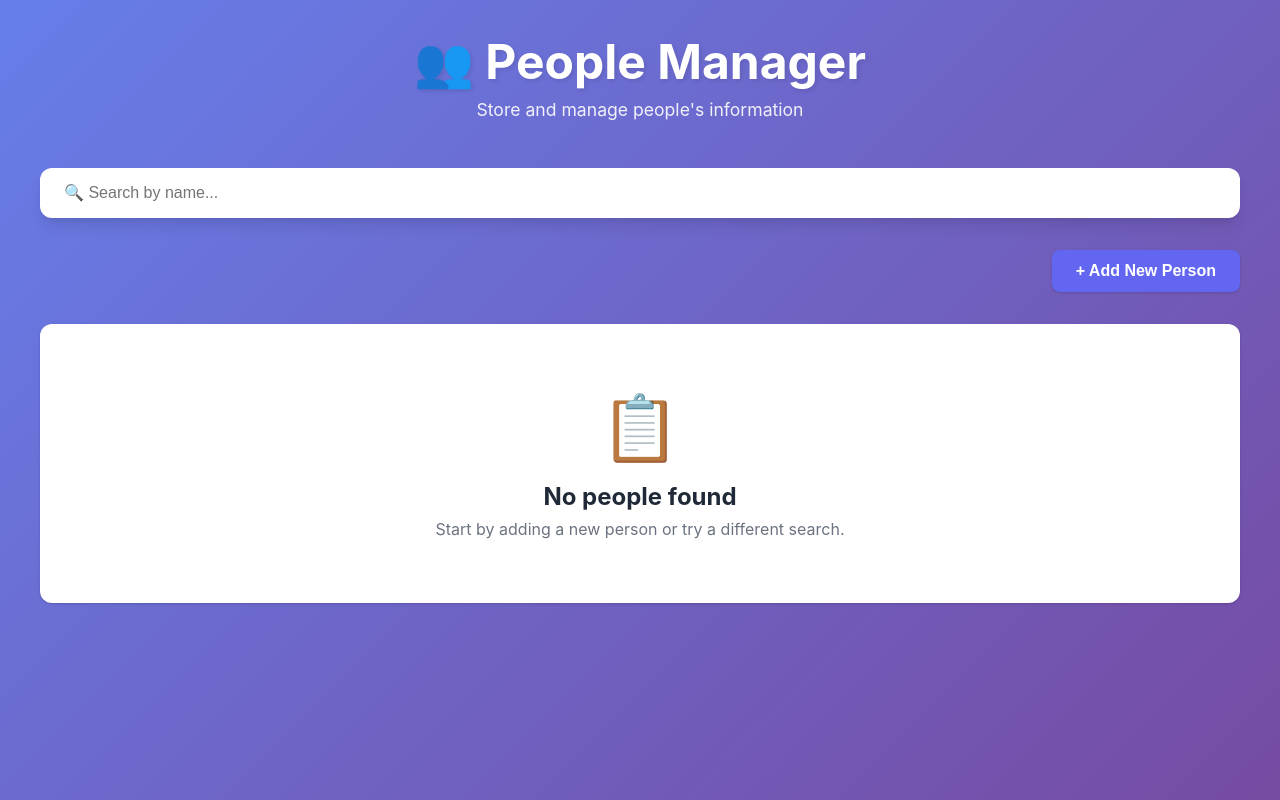
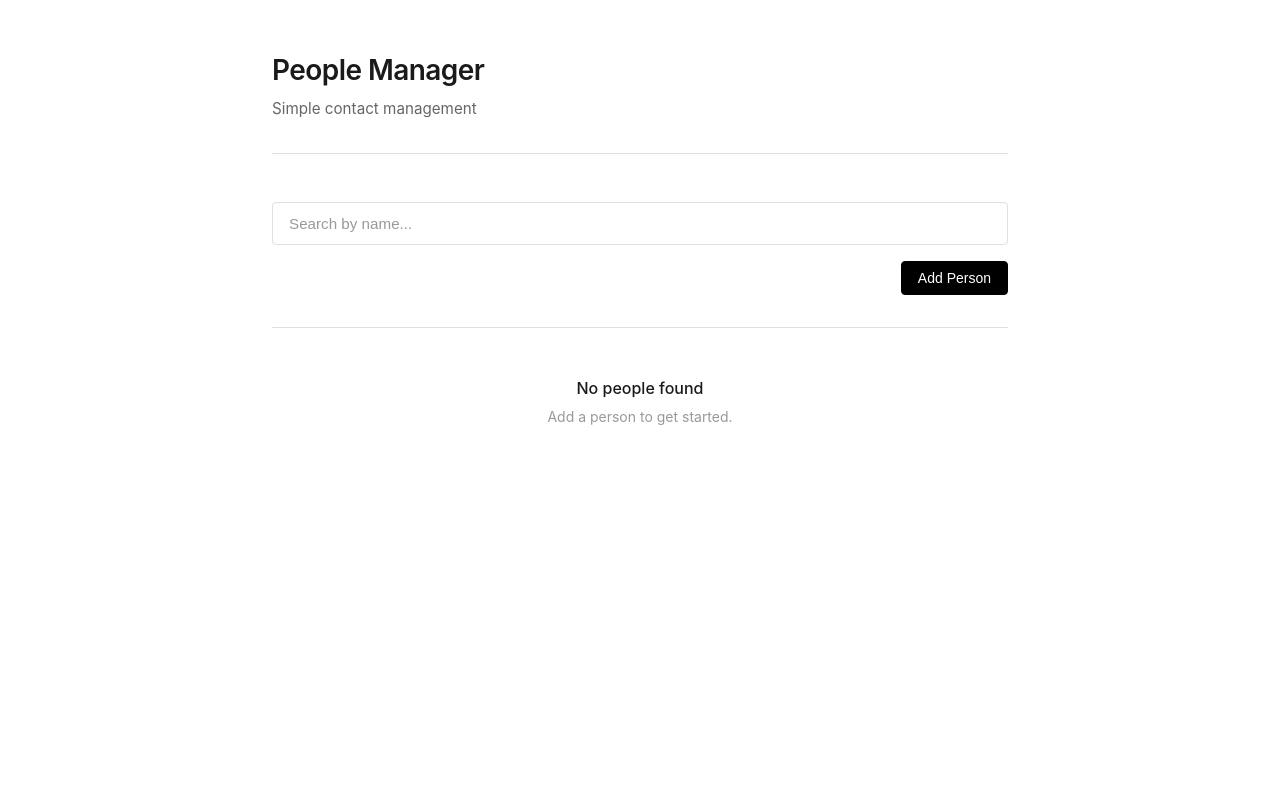
Before and after one commit to fragenabhishek/People-Manager, a Flask app: page / in a window 1280 px wide. Run offline with Flask 3, Linux system fonts and the light colour scheme; data that the repository does not hold is empty.

Commit message:
Redesign UI: Minimalist list-based interface
- Remove gradient backgrounds and colorful design
- Clean white background with subtle borders
- Change from card grid to simple list view
- Remove emojis for cleaner appearance
- Simplify button styles and interactions
- Reduce font sizes and spacing
- Focus on readability and simplicity
- Click on person name to expand details inline
- Minimal color palette: black, gray, white

```diff
--- a/static/style.css
+++ b/static/style.css
@@ -5,252 +5,218 @@
 }
 
 :root {
-    --primary-color: #6366f1;
-    --primary-dark: #4f46e5;
-    --secondary-color: #8b5cf6;
-    --success-color: #10b981;
-    --danger-color: #ef4444;
-    --text-primary: #1f2937;
-    --text-secondary: #6b7280;
-    --bg-primary: #ffffff;
-    --bg-secondary: #f9fafb;
-    --border-color: #e5e7eb;
-    --shadow: 0 1px 3px 0 rgba(0, 0, 0, 0.1), 0 1px 2px 0 rgba(0, 0, 0, 0.06);
-    --shadow-lg: 0 10px 15px -3px rgba(0, 0, 0, 0.1), 0 4px 6px -2px rgba(0, 0, 0, 0.05);
+    --text-primary: #1a1a1a;
+    --text-secondary: #666666;
+    --text-muted: #999999;
+    --border-color: #e0e0e0;
+    --bg-white: #ffffff;
+    --bg-gray: #fafafa;
+    --accent: #000000;
 }
 
 body {
-    font-family: -apple-system, BlinkMacSystemFont, 'Segoe UI', 'Roboto', 'Oxygen', 'Ubuntu', 'Cantarell', sans-serif;
-    background: linear-gradient(135deg, #667eea 0%, #764ba2 100%);
+    font-family: -apple-system, BlinkMacSystemFont, 'Segoe UI', 'Roboto', 'Helvetica', 'Arial', sans-serif;
+    background: #ffffff;
     min-height: 100vh;
-    padding: 2rem 1rem;
     color: var(--text-primary);
+    line-height: 1.6;
 }
 
 .container {
-    max-width: 1200px;
+    max-width: 800px;
     margin: 0 auto;
+    padding: 3rem 2rem;
 }
 
 header {
-    text-align: center;
     margin-bottom: 3rem;
-    color: white;
+    border-bottom: 1px solid var(--border-color);
+    padding-bottom: 2rem;
 }
 
 header h1 {
-    font-size: 3rem;
-    margin-bottom: 0.5rem;
-    text-shadow: 2px 2px 4px rgba(0, 0, 0, 0.1);
+    font-size: 1.75rem;
+    font-weight: 600;
+    margin-bottom: 0.25rem;
+    color: var(--text-primary);
+    letter-spacing: -0.02em;
 }
 
 .subtitle {
-    font-size: 1.1rem;
-    opacity: 0.9;
+    font-size: 0.95rem;
+    color: var(--text-secondary);
+    font-weight: 400;
 }
 
-/* Search Section */
+/* Search and Actions */
 .search-section {
-    margin-bottom: 2rem;
+    margin-bottom: 1rem;
 }
 
 .search-input {
     width: 100%;
-    padding: 1rem 1.5rem;
-    font-size: 1rem;
-    border: none;
-    border-radius: 12px;
-    background: white;
-    box-shadow: var(--shadow-lg);
-    transition: all 0.3s ease;
+    padding: 0.75rem 1rem;
+    font-size: 0.95rem;
+    border: 1px solid var(--border-color);
+    border-radius: 4px;
+    background: var(--bg-white);
+    transition: border-color 0.2s;
 }
 
 .search-input:focus {
     outline: none;
-    box-shadow: 0 0 0 3px rgba(99, 102, 241, 0.3);
+    border-color: var(--accent);
 }
 
-/* Action Section */
+.search-input::placeholder {
+    color: var(--text-muted);
+}
+
 .action-section {
     margin-bottom: 2rem;
-    text-align: right;
+    display: flex;
+    justify-content: flex-end;
 }
 
 /* Buttons */
 .btn {
-    padding: 0.75rem 1.5rem;
-    font-size: 1rem;
-    font-weight: 600;
-    border: none;
-    border-radius: 8px;
+    padding: 0.5rem 1rem;
+    font-size: 0.875rem;
+    font-weight: 500;
+    border: 1px solid var(--border-color);
+    border-radius: 4px;
     cursor: pointer;
-    transition: all 0.3s ease;
-    box-shadow: var(--shadow);
+    transition: all 0.15s;
+    background: var(--bg-white);
 }
 
 .btn:hover {
-    transform: translateY(-2px);
-    box-shadow: var(--shadow-lg);
+    border-color: var(--accent);
 }
 
 .btn-primary {
-    background: var(--primary-color);
+    background: var(--accent);
     color: white;
+    border-color: var(--accent);
 }
 
 .btn-primary:hover {
-    background: var(--primary-dark);
+    opacity: 0.85;
 }
 
 .btn-secondary {
-    background: var(--bg-secondary);
+    background: var(--bg-white);
     color: var(--text-primary);
 }
 
-.btn-secondary:hover {
-    background: var(--border-color);
+.btn-edit, .btn-danger {
+    padding: 0.35rem 0.75rem;
+    font-size: 0.8rem;
+    border: none;
+    background: transparent;
+    color: var(--text-secondary);
 }
 
-.btn-danger {
-    background: var(--danger-color);
-    color: white;
-    padding: 0.5rem 1rem;
-    font-size: 0.875rem;
+.btn-edit:hover, .btn-danger:hover {
+    color: var(--text-primary);
 }
 
-.btn-edit {
-    background: var(--success-color);
-    color: white;
-    padding: 0.5rem 1rem;
-    font-size: 0.875rem;
-}
-
-/* People Grid */
+/* People List */
 .people-grid {
-    display: grid;
-    grid-template-columns: repeat(auto-fill, minmax(300px, 1fr));
-    gap: 1.5rem;
-    margin-bottom: 2rem;
+    border-top: 1px solid var(--border-color);
 }
 
 .person-card {
-    background: white;
-    border-radius: 12px;
-    padding: 1.5rem;
-    box-shadow: var(--shadow);
-    transition: all 0.3s ease;
-    animation: fadeIn 0.5s ease;
-}
-
-@keyframes fadeIn {
-    from {
-        opacity: 0;
-        transform: translateY(20px);
-    }
-    to {
-        opacity: 1;
-        transform: translateY(0);
-    }
+    border-bottom: 1px solid var(--border-color);
+    padding: 1.25rem 0;
+    transition: background 0.15s;
 }
 
 .person-card:hover {
-    transform: translateY(-5px);
-    box-shadow: var(--shadow-lg);
+    background: var(--bg-gray);
+    margin: 0 -2rem;
+    padding: 1.25rem 2rem;
 }
 
 .person-header {
     display: flex;
-    align-items: center;
+    align-items: flex-start;
     justify-content: space-between;
-    margin-bottom: 1rem;
     cursor: pointer;
-    padding: 0.5rem;
-    border-radius: 8px;
-    transition: background-color 0.3s ease;
-}
-
-.person-header:hover {
-    background-color: var(--bg-secondary);
+    gap: 1rem;
 }
 
 .person-info {
     flex: 1;
+    min-width: 0;
 }
 
 .person-name {
-    font-size: 1.25rem;
+    font-size: 1rem;
+    font-weight: 500;
+    color: var(--text-primary);
     margin-bottom: 0.25rem;
-    color: var(--text-primary);
-    font-weight: 600;
 }
 
-.person-info h3 {
-    font-size: 1.25rem;
-    margin-bottom: 0.25rem;
-    color: var(--text-primary);
+.person-meta {
+    font-size: 0.8rem;
+    color: var(--text-muted);
 }
 
 .toggle-icon {
-    font-size: 1.2rem;
-    color: var(--primary-color);
-    transition: transform 0.3s ease;
+    font-size: 1rem;
+    color: var(--text-muted);
     user-select: none;
-}
-
-.person-meta {
-    font-size: 0.875rem;
-    color: var(--text-secondary);
+    flex-shrink: 0;
 }
 
 .person-details-content {
-    margin-bottom: 1rem;
-    padding: 1rem;
-    background-color: var(--bg-secondary);
-    border-radius: 8px;
-    border-left: 4px solid var(--primary-color);
+    margin-top: 1rem;
+    padding-left: 0;
 }
 
 .person-details {
-    color: var(--text-primary);
-    line-height: 1.6;
-    font-size: 0.95rem;
+    color: var(--text-secondary);
+    line-height: 1.7;
+    font-size: 0.9rem;
     white-space: pre-wrap;
 }
 
 .no-details {
-    color: var(--text-secondary);
+    color: var(--text-muted);
     font-style: italic;
-    font-size: 0.9rem;
+    font-size: 0.875rem;
 }
 
 .person-actions {
     display: flex;
     gap: 0.5rem;
-    justify-content: flex-end;
+    margin-top: 1rem;
+    padding-top: 1rem;
+    border-top: 1px solid var(--border-color);
 }
 
 /* Empty State */
 .empty-state {
     text-align: center;
-    padding: 4rem 2rem;
-    background: white;
-    border-radius: 12px;
-    box-shadow: var(--shadow);
+    padding: 3rem 2rem;
+    border-top: 1px solid var(--border-color);
 }
 
 .empty-icon {
-    font-size: 4rem;
-    margin-bottom: 1rem;
+    display: none;
 }
 
 .empty-state h3 {
-    font-size: 1.5rem;
-    margin-bottom: 0.5rem;
+    font-size: 1rem;
+    margin-bottom: 0.25rem;
     color: var(--text-primary);
+    font-weight: 500;
 }
 
 .empty-state p {
-    color: var(--text-secondary);
+    font-size: 0.875rem;
+    color: var(--text-muted);
 }
 
 /* Modal */
--- a/templates/index.html
+++ b/templates/index.html
@@ -9,18 +9,18 @@
 <body>
     <div class="container">
         <header>
-            <h1>👥 People Manager</h1>
-            <p class="subtitle">Store and manage people's information</p>
+            <h1>People Manager</h1>
+            <p class="subtitle">Simple contact management</p>
         </header>
 
         <!-- Search Bar -->
         <div class="search-section">
-            <input type="text" id="searchInput" placeholder="🔍 Search by name..." class="search-input">
+            <input type="text" id="searchInput" placeholder="Search by name..." class="search-input">
         </div>
 
         <!-- Add New Person Button -->
         <div class="action-section">
-            <button id="addPersonBtn" class="btn btn-primary">+ Add New Person</button>
+            <button id="addPersonBtn" class="btn btn-primary">Add Person</button>
         </div>
 
         <!-- People Grid -->
@@ -30,9 +30,8 @@
 
         <!-- Empty State -->
         <div id="emptyState" class="empty-state" style="display: none;">
-            <div class="empty-icon">📋</div>
             <h3>No people found</h3>
-            <p>Start by adding a new person or try a different search.</p>
+            <p>Add a person to get started.</p>
         </div>
     </div>
 
@@ -48,17 +47,17 @@
 
                 <div class="form-group">
                     <label for="personName">Name *</label>
-                    <input type="text" id="personName" placeholder="John Doe" required>
+                    <input type="text" id="personName" placeholder="Enter name" required>
                 </div>
 
                 <div class="form-group">
-                    <label for="personDetails">Details / Summary</label>
-                    <textarea id="personDetails" rows="6" placeholder="Enter details or summary about this person..."></textarea>
+                    <label for="personDetails">Details</label>
+                    <textarea id="personDetails" rows="6" placeholder="Add notes or details..."></textarea>
                 </div>
 
                 <div class="form-actions">
                     <button type="button" class="btn btn-secondary" id="cancelBtn">Cancel</button>
-                    <button type="submit" class="btn btn-primary" id="saveBtn">Save Person</button>
+                    <button type="submit" class="btn btn-primary" id="saveBtn">Save</button>
                 </div>
             </form>
         </div>
```
Also changed, not shown: other parts of static/style.css (+34 -38 lines).
